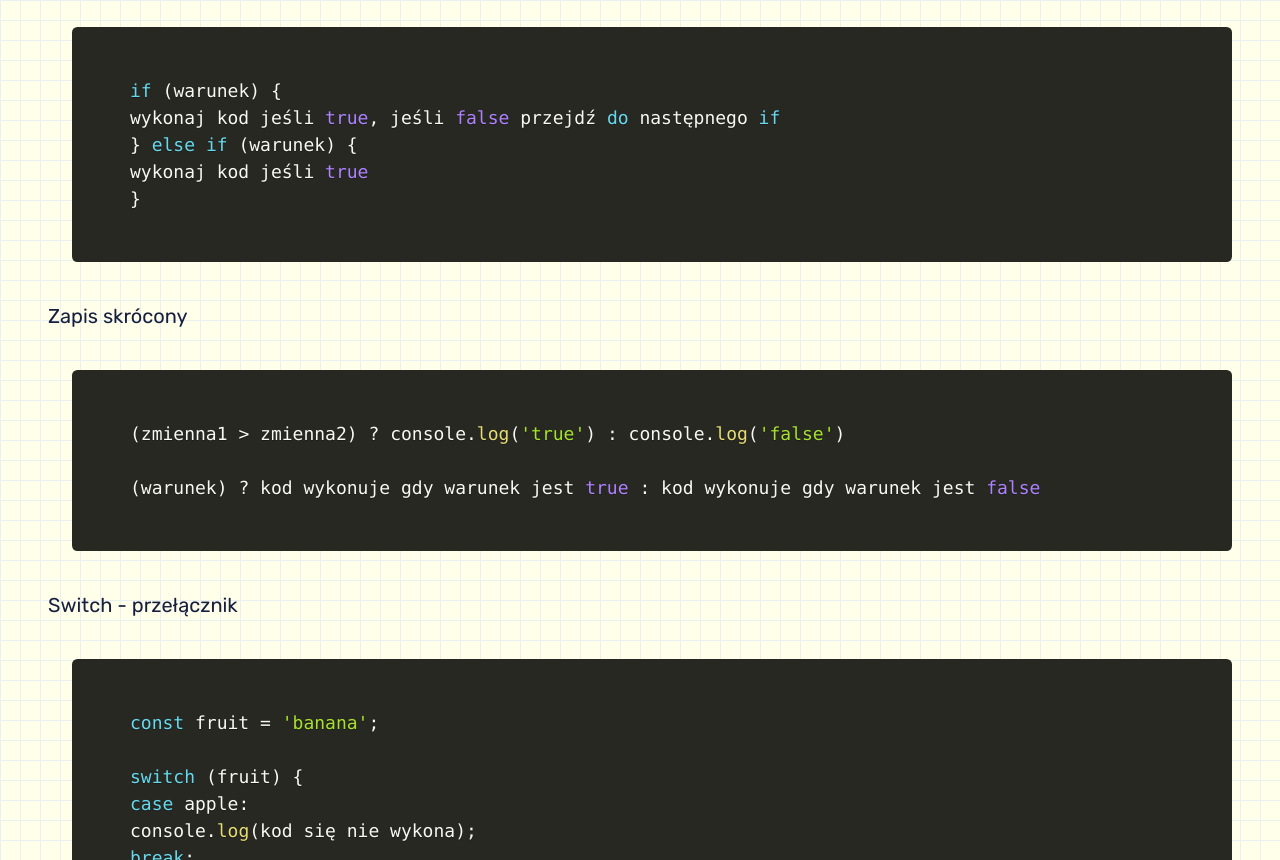
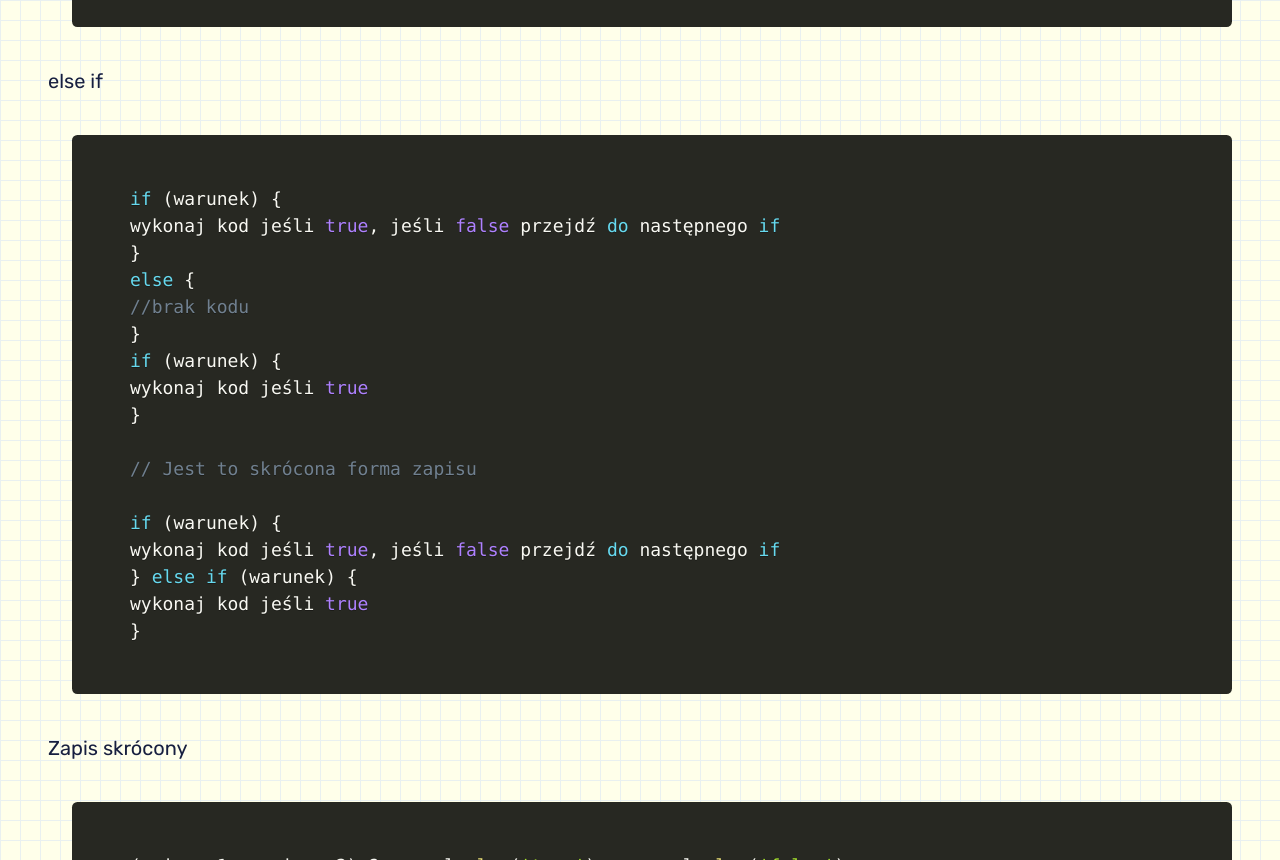
Before and after one commit to Andrzej-Jablonski-project/Jak-ucze-sie-frontendu-gulp, a website: page src/content/fourth.html in a window 1280 px wide. Shown: the part 4920-5780 px from the top of the page. Drawn offline with nearby package versions, Linux system fonts and the light colour scheme; files that its build step writes are made by us from their sources; files whose address does not match are found by name.

Commit message:
feat: New text content has been added to fourth.html

```diff
--- a/src/content/fourth.html
+++ b/src/content/fourth.html
@@ -297,6 +297,7 @@
                         href="https://developer.mozilla.org/en-US/docs/Web/JavaScript/Reference/Operators/Operator_Precedence">https://developer.mozilla.org/en-US/docs/Web/JavaScript/Reference/Operators/Operator_Precedence</a>
                     </section>
                     <p class="section__paragraph"><strong>Instrukcja warunkowa</strong></p>
+                    <p class="section__paragraph">W konstrukcjach warunkowych warunek przyjmuję wartości boloowskie true lub false. W przypadku gdy w wyniku działania wyrażenia otrzyma inny typ danych, to zajdzie niejawna konwersja danych. Zobacz powyższą tabelę Truthy and Falsy.</p>
                     <pre class="data-pre data-pre--white-space">
                     <code class="language-js section__code">if (warunek){
                         blok kodu, gdy warunek jest prawdziwy (true), to kod się wykona
@@ -329,10 +330,22 @@
                     <p class="section__paragraph">else if</p>
                     <pre class="data-pre data-pre--white-space">
                     <code class="language-js section__code">if (warunek) {
-                        wykonaj kod jeśli true, jeśli false przejdź do następnego if
-                        } else if (warunek) {
-                        wykonaj kod jeśli true <br>
-                        }
+                            wykonaj kod jeśli true, jeśli false przejdź do następnego if
+                            }
+                        else {
+                                //brak kodu
+                            }
+                        if (warunek) {
+                            wykonaj kod jeśli true <br>
+                            }
+
+                            // Jest to skrócona forma zapisu
+
+                            if (warunek) {
+                                wykonaj kod jeśli true, jeśli false przejdź do następnego if
+                                } else if (warunek) {
+                                wykonaj kod jeśli true <br>
+                                }
                     </code></pre>
                     <p class="section__paragraph">Zapis skrócony</p>
                     <pre class="data-pre data-pre--white-space">
```
